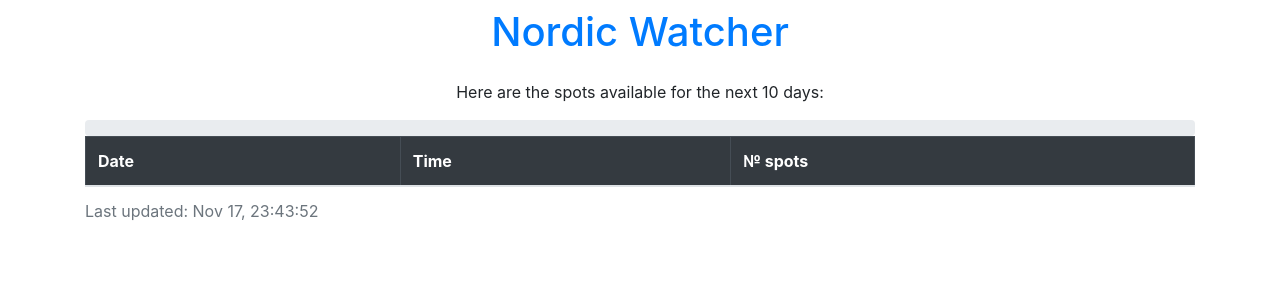
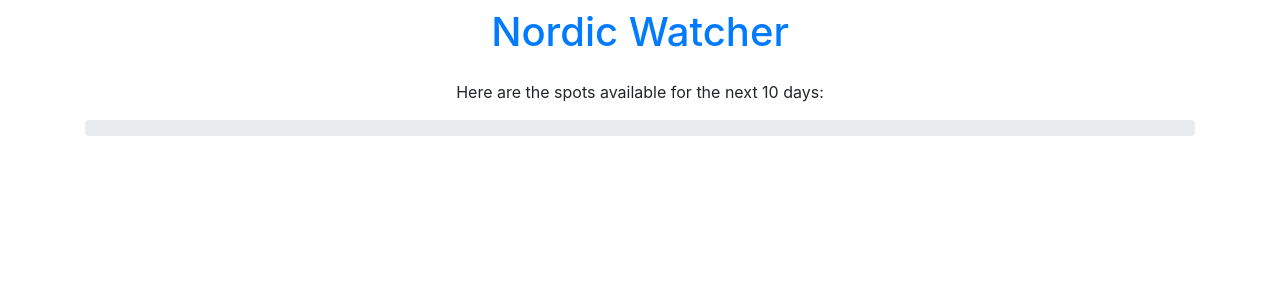
Before and after one commit to IAmVitaz/Nordic-Fetcher, a Flask app: page / in a window 1280 px wide. Shown: the part 56-356 px from the top of the page. Run offline with Flask 2, Linux system fonts and the light colour scheme; lists and menus that the app fills with data are empty; some libraries are stand-ins or nearby versions.

Commit message:
- Implemented socketId so every session have individual progress. - Show/hide progress and table on loading.

```diff
--- a/website/templates/home.html
+++ b/website/templates/home.html
@@ -6,37 +6,54 @@
     <script type="text/javascript">
         window.onload = function() {
             const socket = io();
+            let socketId = undefined;
+            let progressBarValue = document.getElementById("progressBarValue")
+            let progressBar = document.getElementById("progressBar")
+            let table = document.getElementById("tableWithAppointments")
+
             socket.connect('https://localhost');
             socket.on("connect", function() {
                 console.log("Connected")
+                socketId = socket.id;
+                console.log("SocketId: " + socketId)
                 loadAppointments();
             })
-            let progressBar = document.getElementById("progressBar")
             socket.on("update progress", function(percentage){
                 console.log("Got percent: " + percentage)
-                progressBar.style.width = percentage + "%"
+                progressBarValue.style.width = percentage + "%"
             })
 
             function loadAppointments() {
-                fetch("/load_appointments", {
+                fetch("/load_appointments/" + socketId, {
                     method: "POST"
                 }).then(response => {
                     setTimeout(function() {
-                        progressBar.style.width = "0%";
-                    }, 1000);
+                        showTable();
+                        progressBarValue.style.width = "0%";
+                    }, 0);
                 });
             }
 
-            document.getElementById ("resource-name").addEventListener ("click", doSOmething, false);
+            function showProgress() {
+                progressBar.style.display = "flex"
+                table.style.display = "none"
+            }
+
+            function showTable() {
+                progressBar.style.display = "none"
+                table.style.display = "table"
+            }
+
+            showProgress();
         }
     </script>
 
     <h1 id="resource-name" class="text-center text-primary mt-2 mb-4">Nordic Watcher</h1>
     <p class="text-center">Here are the spots available for the next 10 days:</p>
-    <div class="progress">
-        <div id="progressBar" class="progress-bar progress-bar-striped progress-bar-animated" role="progressbar" aria-label="Animated striped example" aria-valuenow="75" aria-valuemin="0" aria-valuemax="100" style="width: 0%"></div>
+    <div class="progress" id="progressBar">
+        <div id="progressBarValue" class="progress-bar progress-bar-striped progress-bar-animated" role="progressbar" aria-label="Animated striped example" aria-valuenow="75" aria-valuemin="0" aria-valuemax="100" style="width: 0%"></div>
     </div>
-    <table class="table table-hover table-bordered">
+    <table id="tableWithAppointments" class="table table-hover table-bordered">
         <caption id="date">
             <script>
                 var date = new Date();
--- a/website/views.py
+++ b/website/views.py
@@ -15,11 +15,11 @@ def home():
 
     return render_template("home.html", appointments = availableSpots)
 
-@views.route('/load_appointments', methods=['POST'])
-async def load_appointments():
+@views.route('/load_appointments/<socketId>', methods=['POST'])
+async def load_appointments(socketId):
 
     for x in range(1,6):
-        socketio.emit("update progress", x*20)
-        await sleep(2)
+        socketio.emit("update progress", x*20, to=socketId)
+        await sleep(1)
 
     return Response(status=204)
```
